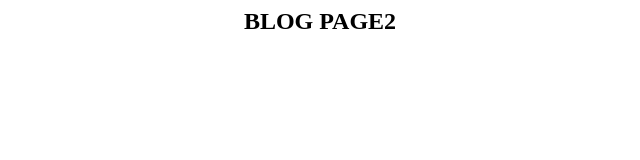
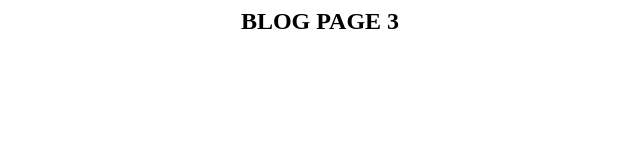
Before and after one commit to beomtaek78/blog, a plain HTML site: page index.html in a window 1280 px wide. Shown: the full height of the page, 320-960 px from the left. Drawn offline with Linux system fonts and the light colour scheme.

Commit message:
Update index.html

```diff
--- a/index.html
+++ b/index.html
@@ -1,3 +1,3 @@
 <center>
-  <h2>BLOG PAGE2</h2>
+  <h2>BLOG PAGE 3</h2>
 </center>
```
